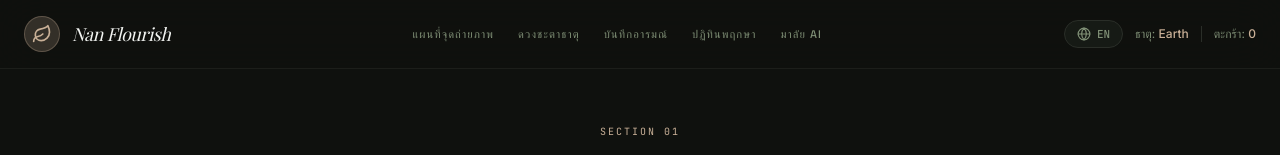
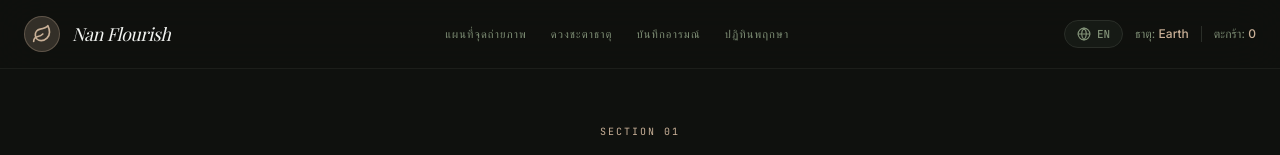
Before and after one commit to thanithpol2545/Nan-beyond-seasons-hackathon-2026, a React (Vite) app: page / in a window 1280 px wide. Shown: the top 155 px of the page. Built offline with nearby package versions, Linux system fonts and the light colour scheme; a web font is replaced by a local one.

Commit message:
remove: section 05 Malai chat entirely

```diff
--- a/src/main.tsx
+++ b/src/main.tsx
@@ -1,5 +1,5 @@
 import "./styles.css";
-import React, { useState, Suspense } from "react";
+import React, { useState } from "react";
 import ReactDOM from "react-dom/client";
 import { Leaf, Globe } from "lucide-react";
 import { LanguageProvider, useLanguage } from "./i18n/LanguageContext";
@@ -7,9 +7,8 @@ import ARSpotMap from "./App";
 import ZodiacQuiz from "./ZodiacQuiz";
 import ScentMoodJournal from "./FlowerDirectory";
 import BloomingCalendar from "./EcomBoutique";
-const AIAssistant = React.lazy(() => import("./BloomingCalendar"));
 
-const SECTION_LINKS = ["spots", "quiz", "journal", "calendar", "chat"] as const;
+const SECTION_LINKS = ["spots", "quiz", "journal", "calendar"] as const;
 
 function App() {
   const [selectedElement, setSelectedElement] = useState<string>("Earth");
@@ -86,13 +85,6 @@ function App() {
           <BloomingCalendar />
         </section>
 
-        <section id="chat">
-          <div className="text-center mb-10">
-            <span className="text-[10px] font-mono text-[#c9b097] uppercase tracking-[0.2em]">{t("section.chat")}</span>
-            <h2 className="font-serif italic text-3xl mt-2">{t("section.chat.title")}</h2>
-          </div>
-          <Suspense fallback={null}><AIAssistant /></Suspense>
-        </section>
       </main>
 
       <footer className="border-t border-[#2a2e28]/50 py-8 text-center">
```
